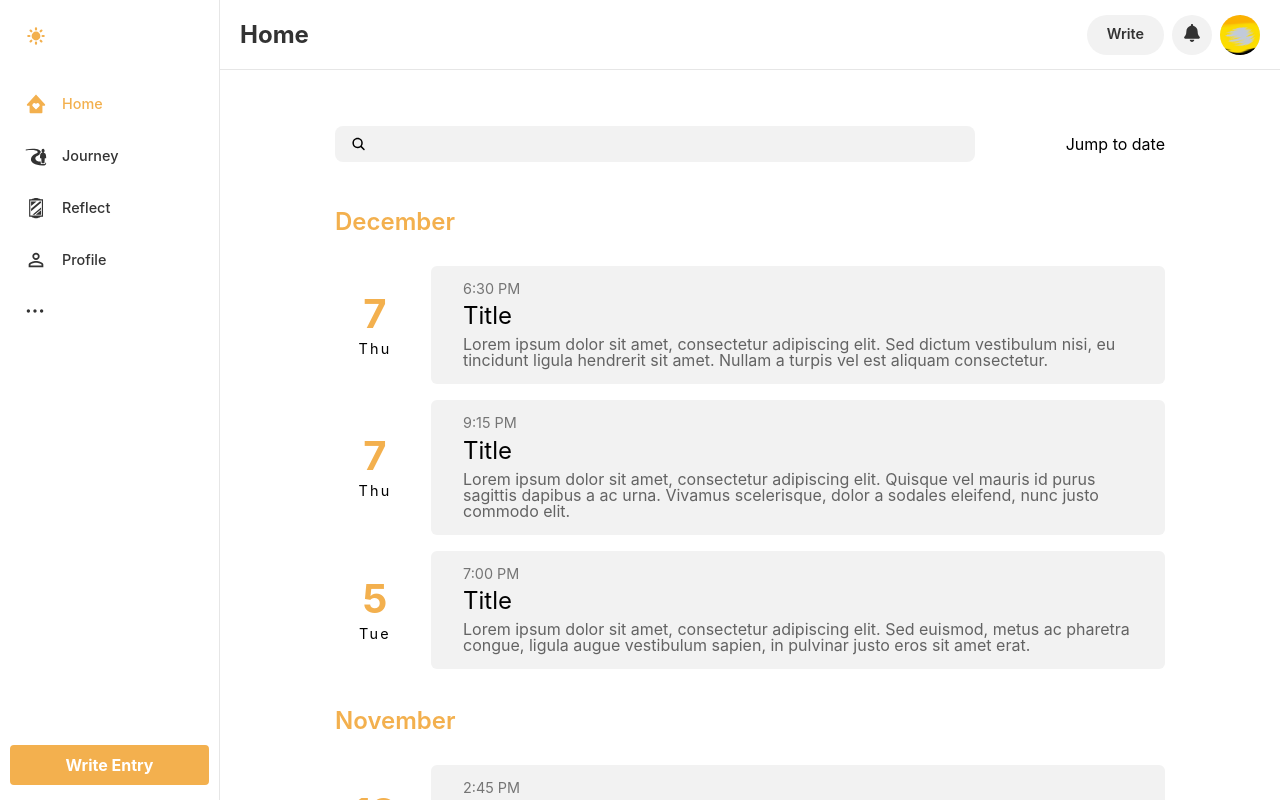
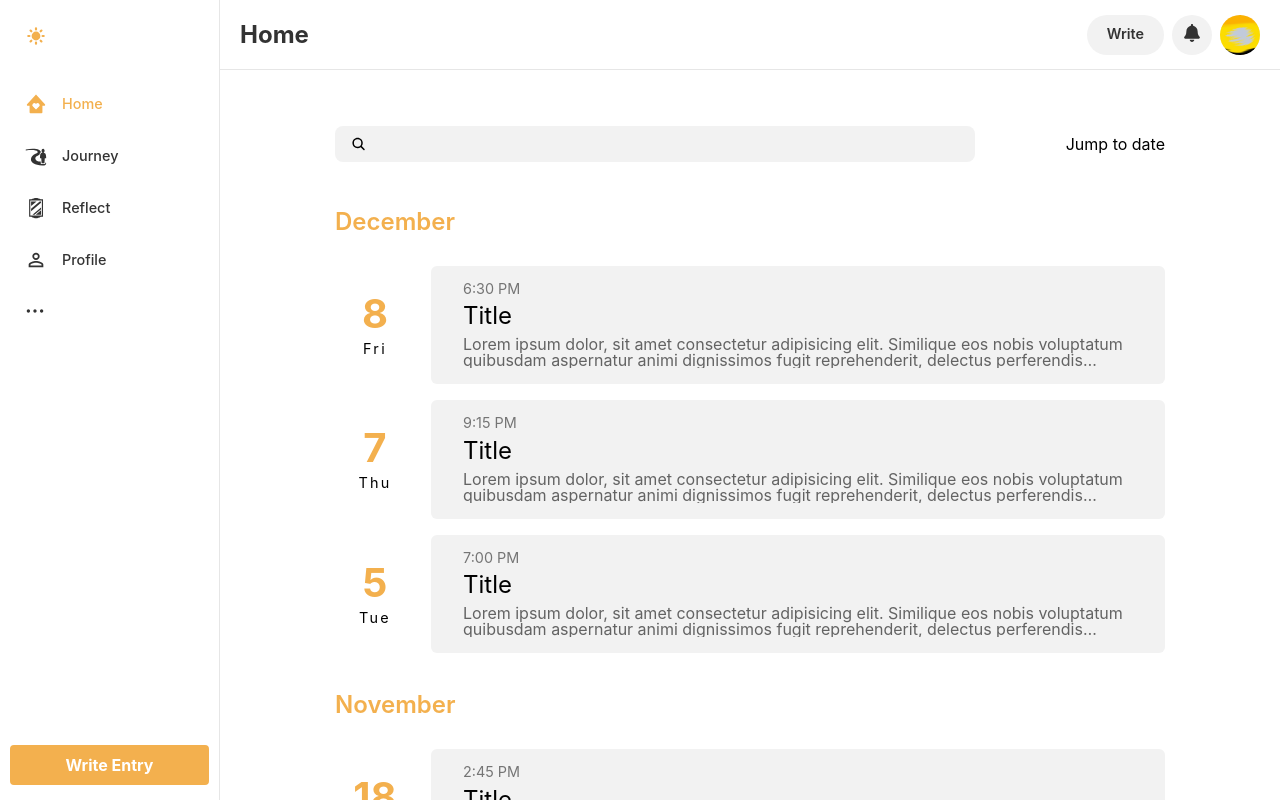
Before and after one commit to EstefanHu/helios, a Next.js app: page /home in a window 1280 px wide. Built offline with nearby package versions, Linux system fonts and the light colour scheme.

Commit message:
add truncation to entry previews

```diff
--- a/src/app/(app)/home/EntryListItem.jsx
+++ b/src/app/(app)/home/EntryListItem.jsx
@@ -19,7 +19,9 @@ export default function EntryListItem({ entry }) {
           </p>
 
           <h2 className={styles.entryListItemTitle}>{entry.title}</h2>
-          <p className={styles.entryListItemBody}>{entry.body}</p>
+          <div className={styles.entryListItemBody}>
+            <p>{entry.body}</p>
+          </div>
         </div>
       </div>
     </div>
--- a/src/app/(app)/home/home.module.scss
+++ b/src/app/(app)/home/home.module.scss
@@ -42,6 +42,7 @@
 }
 
 .entryListContainer {
+    // applies spacing to any child that has something above it
     > *+* {
         margin-top: 2.5rem;
     }
@@ -103,6 +104,10 @@
 
 .entryListItemBody {
     color: var(--textLighter);
+    display: -webkit-box;
+    -webkit-box-orient: vertical;
+    -webkit-line-clamp: 2;
+    overflow: hidden;
 }
 
 .entryListItemTime {
--- a/src/app/(app)/home/page.jsx
+++ b/src/app/(app)/home/page.jsx
@@ -7,15 +7,15 @@ const mockEntries = [
   {
     id: 1,
     title: 'Title',
-    body: 'Lorem ipsum dolor sit amet, consectetur adipiscing elit. Sed dictum vestibulum nisi, eu tincidunt ligula hendrerit sit amet. Nullam a turpis vel est aliquam consectetur.',
-    creationDateTime: new Date('December 7, 2023 18:30:00'),
-    updatedDateTime: new Date('December 7, 2023 18:30:00'),
+    body: 'Lorem ipsum dolor, sit amet consectetur adipisicing elit. Similique eos nobis voluptatum quibusdam aspernatur animi dignissimos fugit reprehenderit, delectus perferendis cupiditate laudantium laboriosam ullam dolore quo, deleniti saepe omnis. Id sed nam, omnis similique deleniti quo esse architecto, nulla cum ex quidem. Quam esse doloribus tempora perferendis, minima possimus, aliquam voluptates odio ab, rem provident unde amet magnam fugiat facilis pariatur deleniti non consectetur vel libero nostrum blanditiis totam debitis accusantium. Dicta corrupti labore consequatur, vel velit voluptate est eum sint optio. Autem porro corporis ea consectetur numquam neque minima ducimus praesentium qui velit iste vitae voluptate, eum quae necessitatibus?',
+    creationDateTime: new Date('December 8, 2023 18:30:00'),
+    updatedDateTime: new Date('December 8, 2023 18:30:00'),
     tags: ['peaceful', 'evening', 'reflection'],
   },
   {
     id: 2,
     title: 'Title',
-    body: 'Lorem ipsum dolor sit amet, consectetur adipiscing elit. Quisque vel mauris id purus sagittis dapibus a ac urna. Vivamus scelerisque, dolor a sodales eleifend, nunc justo commodo elit.',
+    body: 'Lorem ipsum dolor, sit amet consectetur adipisicing elit. Similique eos nobis voluptatum quibusdam aspernatur animi dignissimos fugit reprehenderit, delectus perferendis cupiditate laudantium laboriosam ullam dolore quo, deleniti saepe omnis. Id sed nam, omnis similique deleniti quo esse architecto, nulla cum ex quidem. Quam esse doloribus tempora perferendis, minima possimus, aliquam voluptates odio ab, rem provident unde amet magnam fugiat facilis pariatur deleniti non consectetur vel libero nostrum blanditiis totam debitis accusantium. Dicta corrupti labore consequatur, vel velit voluptate est eum sint optio. Autem porro corporis ea consectetur numquam neque minima ducimus praesentium qui velit iste vitae voluptate, eum quae necessitatibus?',
     creationDateTime: new Date('December 7, 2023 21:15:00'),
     updatedDateTime: new Date('December 7, 2023 21:15:00'),
     tags: ['city lights', 'adventure', 'friends'],
@@ -23,7 +23,7 @@ const mockEntries = [
   {
     id: 3,
     title: 'Title',
-    body: 'Lorem ipsum dolor sit amet, consectetur adipiscing elit. Sed euismod, metus ac pharetra congue, ligula augue vestibulum sapien, in pulvinar justo eros sit amet erat.',
+    body: 'Lorem ipsum dolor, sit amet consectetur adipisicing elit. Similique eos nobis voluptatum quibusdam aspernatur animi dignissimos fugit reprehenderit, delectus perferendis cupiditate laudantium laboriosam ullam dolore quo, deleniti saepe omnis. Id sed nam, omnis similique deleniti quo esse architecto, nulla cum ex quidem. Quam esse doloribus tempora perferendis, minima possimus, aliquam voluptates odio ab, rem provident unde amet magnam fugiat facilis pariatur deleniti non consectetur vel libero nostrum blanditiis totam debitis accusantium. Dicta corrupti labore consequatur, vel velit voluptate est eum sint optio. Autem porro corporis ea consectetur numquam neque minima ducimus praesentium qui velit iste vitae voluptate, eum quae necessitatibus?',
     creationDateTime: new Date('December 5, 2023 19:00:00'),
     updatedDateTime: new Date('December 5, 2023 19:00:00'),
     tags: ['thanksgiving', 'family', 'gratitude'],
@@ -31,7 +31,7 @@ const mockEntries = [
   {
     id: 4,
     title: 'Title',
-    body: 'Lorem ipsum dolor sit amet, consectetur adipiscing elit. Proin ultricies, leo in ullamcorper posuere, ligula libero sagittis velit, vitae efficitur libero augue sit amet lectus.',
+    body: 'Lorem ipsum dolor, sit amet consectetur adipisicing elit. Similique eos nobis voluptatum quibusdam aspernatur animi dignissimos fugit reprehenderit, delectus perferendis cupiditate laudantium laboriosam ullam dolore quo, deleniti saepe omnis. Id sed nam, omnis similique deleniti quo esse architecto, nulla cum ex quidem. Quam esse doloribus tempora perferendis, minima possimus, aliquam voluptates odio ab, rem provident unde amet magnam fugiat facilis pariatur deleniti non consectetur vel libero nostrum blanditiis totam debitis accusantium. Dicta corrupti labore consequatur, vel velit voluptate est eum sint optio. Autem porro corporis ea consectetur numquam neque minima ducimus praesentium qui velit iste vitae voluptate, eum quae necessitatibus?',
     creationDateTime: new Date('November 18, 2023 14:45:00'),
     updatedDateTime: new Date('November 18, 2023 14:45:00'),
     tags: ['rainy day', 'introspection', 'coziness'],
@@ -39,7 +39,7 @@ const mockEntries = [
   {
     id: 5,
     title: 'Title',
-    body: 'Lorem ipsum dolor sit amet, consectetur adipiscing elit. Fusce euismod sem eu lacus posuere, eu pellentesque mi tincidunt. Nulla facilisi. Duis volutpat ex vel accumsan convallis.',
+    body: 'Lorem ipsum dolor, sit amet consectetur adipisicing elit. Similique eos nobis voluptatum quibusdam aspernatur animi dignissimos fugit reprehenderit, delectus perferendis cupiditate laudantium laboriosam ullam dolore quo, deleniti saepe omnis. Id sed nam, omnis similique deleniti quo esse architecto, nulla cum ex quidem. Quam esse doloribus tempora perferendis, minima possimus, aliquam voluptates odio ab, rem provident unde amet magnam fugiat facilis pariatur deleniti non consectetur vel libero nostrum blanditiis totam debitis accusantium. Dicta corrupti labore consequatur, vel velit voluptate est eum sint optio. Autem porro corporis ea consectetur numquam neque minima ducimus praesentium qui velit iste vitae voluptate, eum quae necessitatibus?',
     creationDateTime: new Date('November 5, 2023 11:00:00'),
     updatedDateTime: new Date('November 5, 2023 11:00:00'),
     tags: ['autumn', 'nature', 'inspiration'],
```
